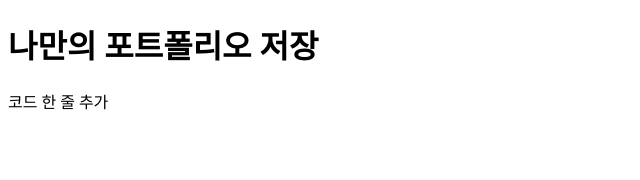
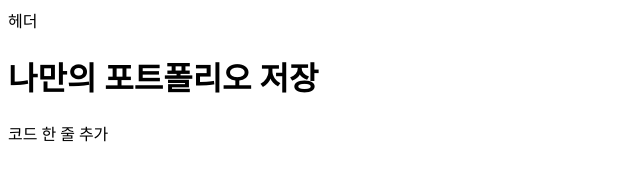
Before and after one commit to ssusuyeon/test, a plain HTML site: page index.html in a window 1280 px wide. Shown: the whole page, without its empty margins (0-640 px from the left). Drawn offline with Linux system fonts and the light colour scheme.

Commit message:
헤더 추가함

```diff
--- a/index.html
+++ b/index.html
@@ -6,6 +6,7 @@
     <title>포트폴리오 사이트</title>
 </head>
 <body>
+    <header>헤더</header>
     <h1>나만의 포트폴리오 저장</h1>
     코드 한 줄 추가
 </body>
```
